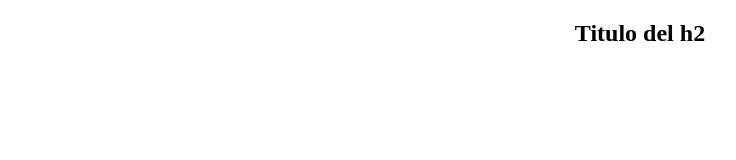
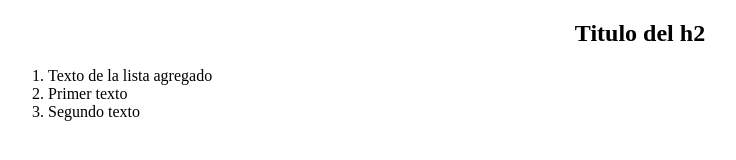
Before and after one commit to xilen0x/crear-nodos-en-el-DOM, a plain HTML site: page index.html in a window 1280 px wide. Shown: the whole page, without its empty margins (0-736 px from the left). Drawn offline with Linux system fonts and the light colour scheme.

Commit message:
ejercicio2

```diff
--- a/app.js
+++ b/app.js
@@ -6,6 +6,8 @@
 //4.AGREGAR ATRIBUTOS AL ELEMENTO
 //5.AGREGAR EL ELEMENTO AL DOCUMENTO
 /////////////**********************************///////////////////// */
+
+/**ejericio 1 */
 
 //1.CREAR EL ELEMENTO
 var elemento = document.createElement("h2");
@@ -17,3 +19,28 @@ elemento.appendChild(contenido);
 elemento.setAttribute("align", "center");
 //5.AGREGAR EL ELEMENTO AL DOCUMENTO
 document.getElementById('root').appendChild(elemento);
+
+/* Fin ejercicio 1 */
+/**Ejericio 2 */
+
+//1.CREAR EL ELEMENTO
+var elemento = document.createElement("li");
+
+//2.CREAR UN NODO DE TEXTO
+var contenido = document.createTextNode("Texto de la lista agregado");
+
+//3.AÑADIR EL NODO DE TEXTO AL ELEMENTO
+elemento.appendChild(contenido);
+
+//5.AGREGAR EL ELEMENTO AL DOCUMENTO (el nuevo li se agregará al final.)
+//  document.getElementById('lista').appendChild(elemento);
+
+    //Otra manera de hacerlo sería:
+  var padre = document.getElementsByTagName("li")[0].parentNode;
+  padre.appendChild(elemento);
+
+//Para agtegar el elemento al inicio de la lista:
+var hijo = document.getElementsByTagName("li")[0];
+padre.insertBefore(elemento, hijo);
+
+/* Fin ejercicio 2 */
--- a/index.html
+++ b/index.html
@@ -7,6 +7,11 @@
 </head>
 <body>
     <div id="root"></div>
+
+    <ol id="lista">
+        <li>Primer texto</li>
+        <li>Segundo texto</li>
+    </ol>
     <script src="app.js"></script>
 </body>
 </html>
```
